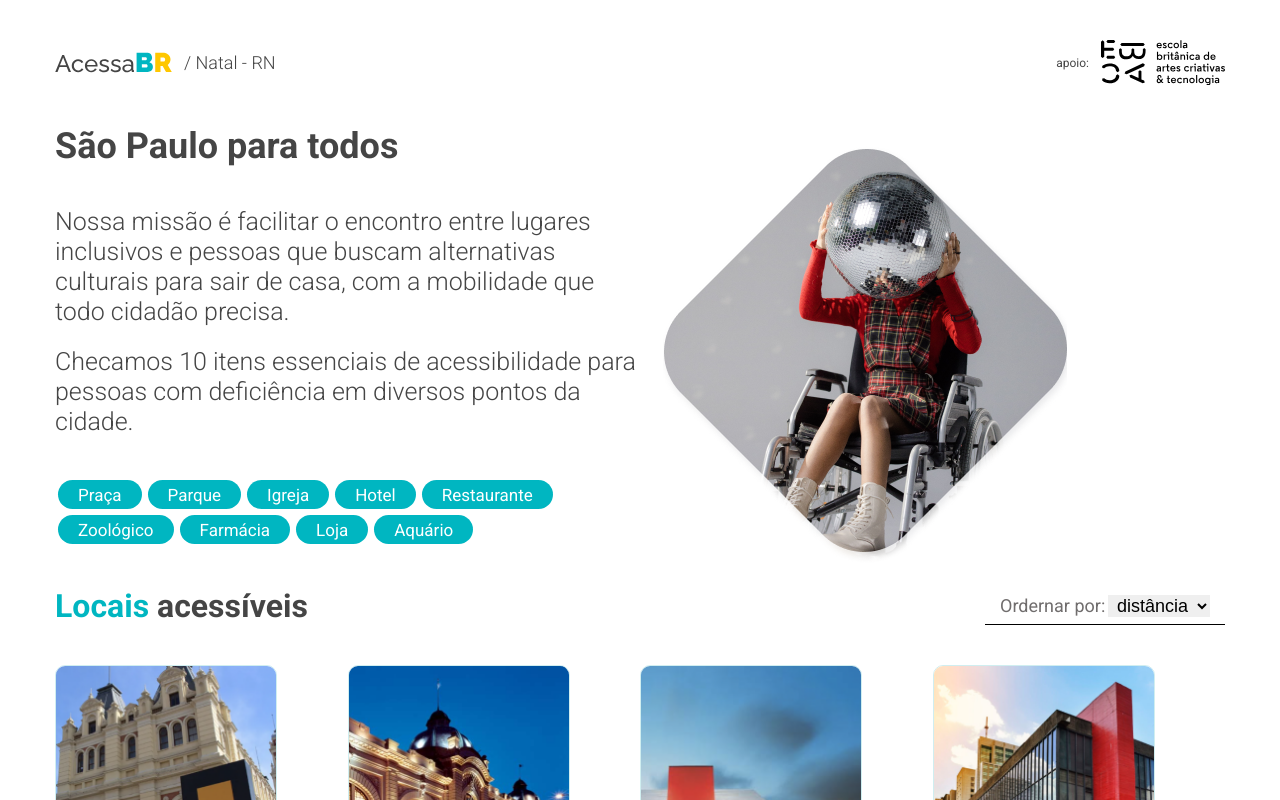
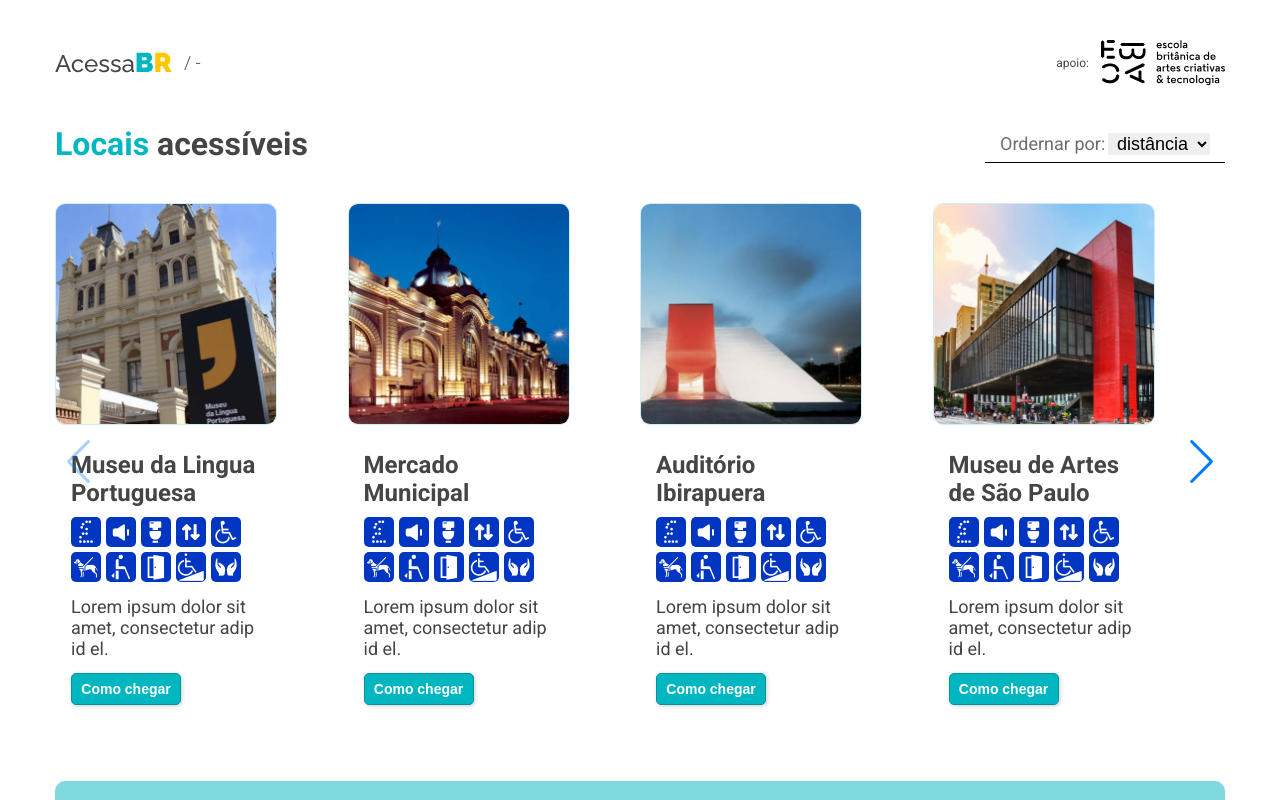
Before and after one commit to fawnbr/rdw-acessabr, a React (Vite) app: page / in a window 1280 px wide. Shown: the top 800 px of the page. Built offline with nearby package versions, Linux system fonts and the light colour scheme.

Commit message:
Adding LocationContext and finishing routes

```diff
--- a/package.json
+++ b/package.json
@@ -10,6 +10,7 @@
     "prop-types": "^15.7.2",
     "react": "^17.0.0",
     "react-dom": "^17.0.0",
+    "react-router-dom": "^6.0.2",
     "sass": "^1.43.4",
     "swiper": "^7.3.1"
   },
--- a/src/App.jsx
+++ b/src/App.jsx
@@ -1,8 +1,8 @@
 import { Curator } from './components/Curator';
 import { Footer } from './components/Footer';
-import { Header } from './components/Header';
 import { Places } from './components/Places';
-import { Home } from './pages/Home';
+import { BrowserRouter } from 'react-router-dom';
+import { Routes } from './routes';
 import './styles/styles.global.scss';
 
 function App() {
@@ -10,10 +10,11 @@
     <div className="App">
       <div className="main__wrapper">
         <div className="main__container">
-          <Header city="Natal" state="RN" />
-          <Home />
-          <Places />
-          <Curator />
+          <BrowserRouter>
+            <Routes />
+            <Places />
+            <Curator />
+          </BrowserRouter>
         </div>
         <Footer />
       </div>
--- a/src/components/Header/index.jsx
+++ b/src/components/Header/index.jsx
@@ -1,17 +1,21 @@
+import { useContext } from 'react';
 import PropTypes from 'prop-types';
+
+import { LocationContext } from '../../contexts/LocationContext';
 
 import logoSvg from '../../assets/images/logo.svg';
 import logoEbac from '../../assets/images/logoEbac.svg';
 import './styles.scss';
 
-export const Header = (props) => {
+export const Header = () => {
+  const { city, state } = useContext(LocationContext);
   return (
     <header className="header__container">
       <div className="header__logo header__logo--state">
         <img src={logoSvg} alt="Logo AcessaBR" />
         <span className="header__logo__city">
           {' '}
-          / {props.city} - {props.state}
+          / {city} - {state}
         </span>
       </div>
       <div className="header__logo header__logo--ebac">
--- /dev/null
+++ b/src/contexts/LocationContext.jsx
@@ -0,0 +1,21 @@
+import { createContext, useState } from 'react';
+import PropTypes from 'prop-types';
+
+export const LocationContext = createContext({});
+
+export const LocationProvider = ({ children }) => {
+  const [city, setCity] = useState('');
+  const [state, setState] = useState('');
+  return (
+    <LocationContext.Provider value={{ city, setCity, state, setState }}>
+      {children}
+    </LocationContext.Provider>
+  );
+};
+
+LocationProvider.propTypes = {
+  children: PropTypes.oneOfType([
+    PropTypes.arrayOf(PropTypes.node),
+    PropTypes.node,
+  ]).isRequired,
+};
--- a/src/pages/Home/index.jsx
+++ b/src/pages/Home/index.jsx
@@ -1,17 +1,27 @@
-import { useState } from 'react';
+import './styles.scss';
+import { useState, useContext, useEffect } from 'react';
+import { useParams } from 'react-router-dom';
+import { LocationContext } from '../../contexts/LocationContext';
+import { Pill } from '../../components/Pill';
 
-import './styles.scss';
 import highlightedImage from '../../assets/images/highlightedImage.png';
 import { places } from '../../utils/places';
-import { Pill } from '../../components/Pill';
 
 export const Home = () => {
-  const [selectedPill, setSelectedPill] = useState('');
+  const [selectedPill, setSelectedPill] = useState(null);
+
+  const { city, state } = useParams();
+  const { setCity, setState } = useContext(LocationContext);
+
+  useEffect(() => {
+    setCity(city);
+    setState(state);
+  }, [setCity, setState, city, state]);
 
   return (
     <main id="main-content" className="home__container">
       <div className="home__col">
-        <h1 className="home__title">São Paulo para todos</h1>
+        <h1 className="home__title">{city || 'São Paulo'} para todos</h1>
         <div className="home__image--highlighted hide-desktop">
           <img
             src={highlightedImage}
--- a/src/routes/index.jsx
+++ b/src/routes/index.jsx
@@ -3,14 +3,17 @@
   BrowserRouter as Router,
   Routes as Switch,
 } from 'react-router-dom';
+import { LocationProvider } from '../contexts/LocationContext';
 import { Home } from '../pages/Home';
+import { Header } from '../components/Header';
 
-export const routes = () => {
+export const Routes = () => {
   return (
-    <Router>
+    <LocationProvider>
+      <Header />
       <Switch>
         <Route path="/:state/:city" element={<Home />} />
       </Switch>
-    </Router>
+    </LocationProvider>
   );
 };
```
Also changed, not shown: src/utils/facilities.js (+10 -10 lines), 1 other file (tests, documents, lock files or other folders).
